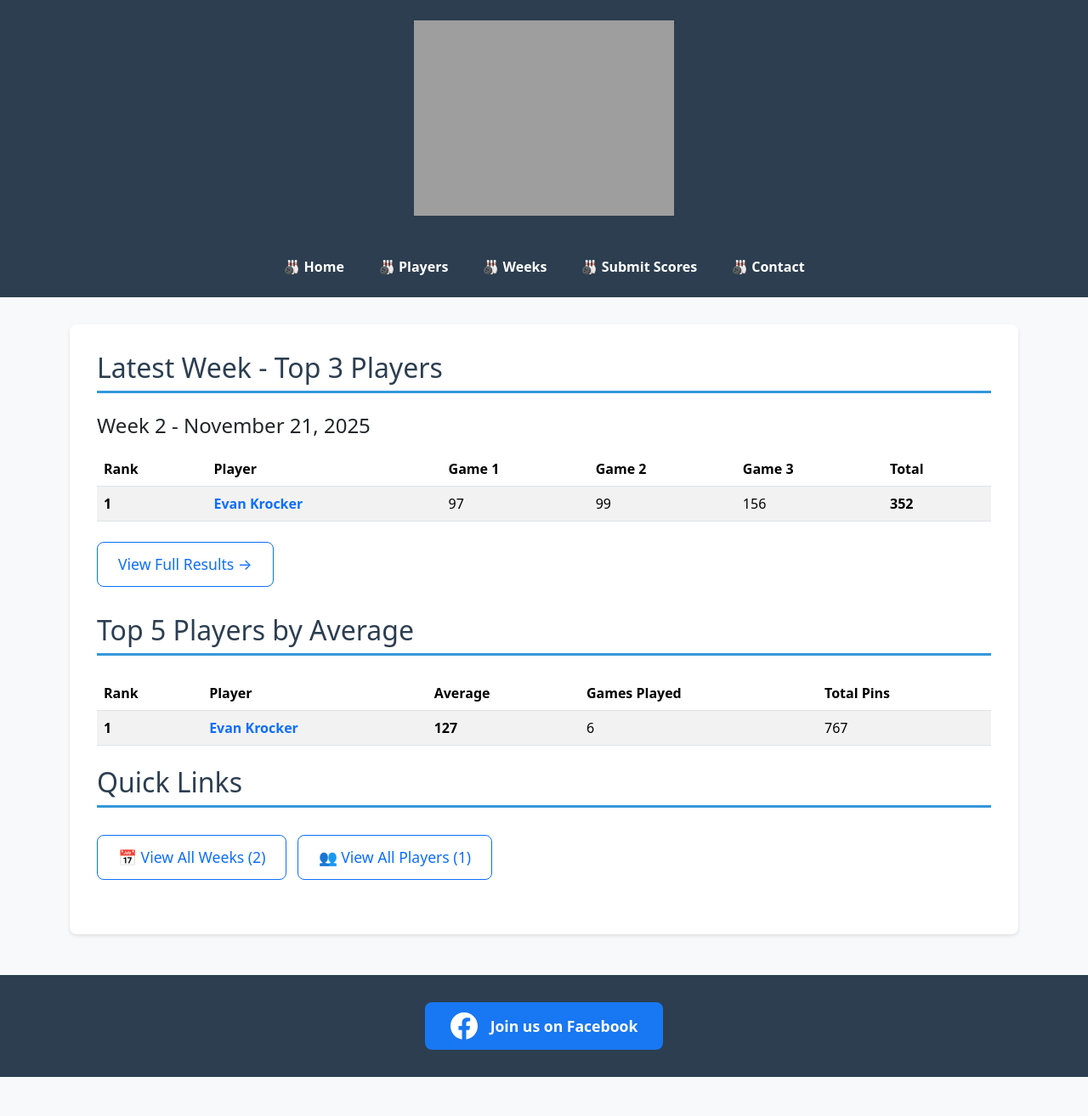
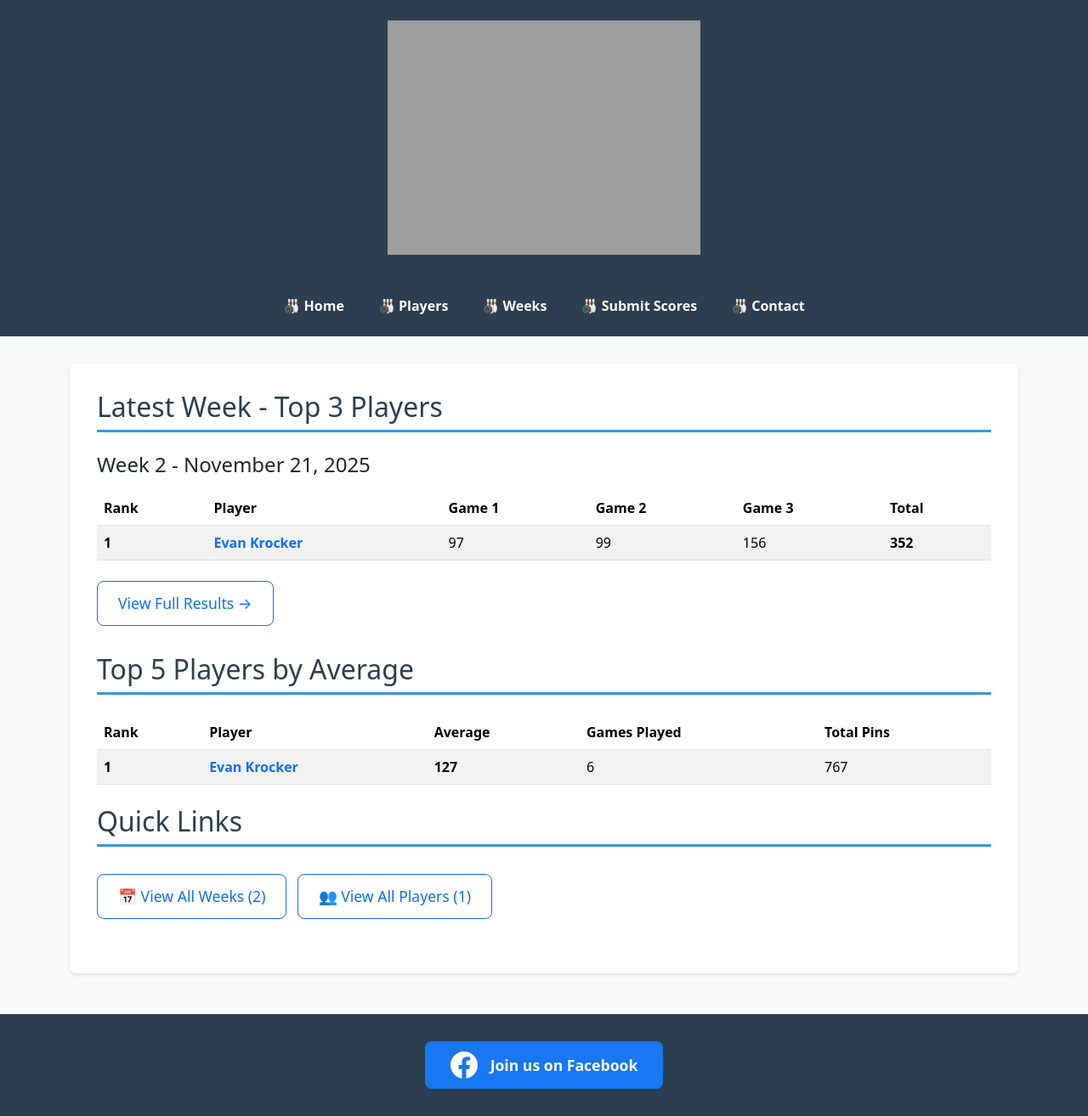
Before and after one commit to evankrocker/rumbucketbowling, a Jekyll site: the page built from index.html, in a window 1280 px wide. Shown: the whole page at 85% size. Built offline with Jekyll 4.4.1, drawn with Linux system fonts in a browser that asks for light colours; before the commit the page ends 1268 px from its top, so only the background shows below that.

Commit message:
Increase logo size by 20% for both desktop and mobile

```diff
--- a/_layouts/default.html
+++ b/_layouts/default.html
@@ -19,7 +19,7 @@
             text-align: center;
         }
         .logo-header img {
-            max-height: 230px;
+            max-height: 276px;
             width: auto;
         }
         .navbar {
@@ -109,7 +109,7 @@
         }
         @media (max-width: 768px) {
             .logo-header img {
-                max-height: 210px;
+                max-height: 252px;
             }
             .logo-header {
                 padding: 1rem 0;
```
